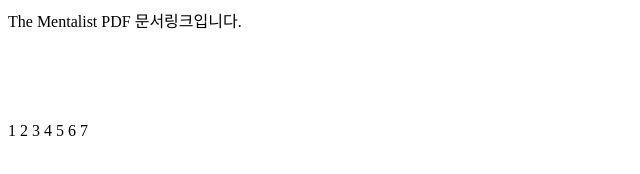
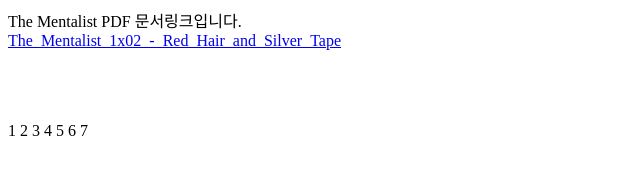
Before and after one commit to inoxgit/inogift.github.io, a plain HTML site: page mentalist.html in a window 1280 px wide. Shown: the whole page, without its empty margins (0-640 px from the left). Drawn offline with Linux system fonts and the light colour scheme.

Commit message:
Update mentalist.html

```diff
--- a/mentalist.html
+++ b/mentalist.html
@@ -8,6 +8,8 @@
     </head>
     <body>
         The Mentalist PDF 문서링크입니다. <br>
+
+        <a href="The_Mentalist_1x02_-_Red_Hair_and_Silver_Tape.pdf">The_Mentalist_1x02_-_Red_Hair_and_Silver_Tape </a>
 
         <br><br><br><br><br>
 
```
